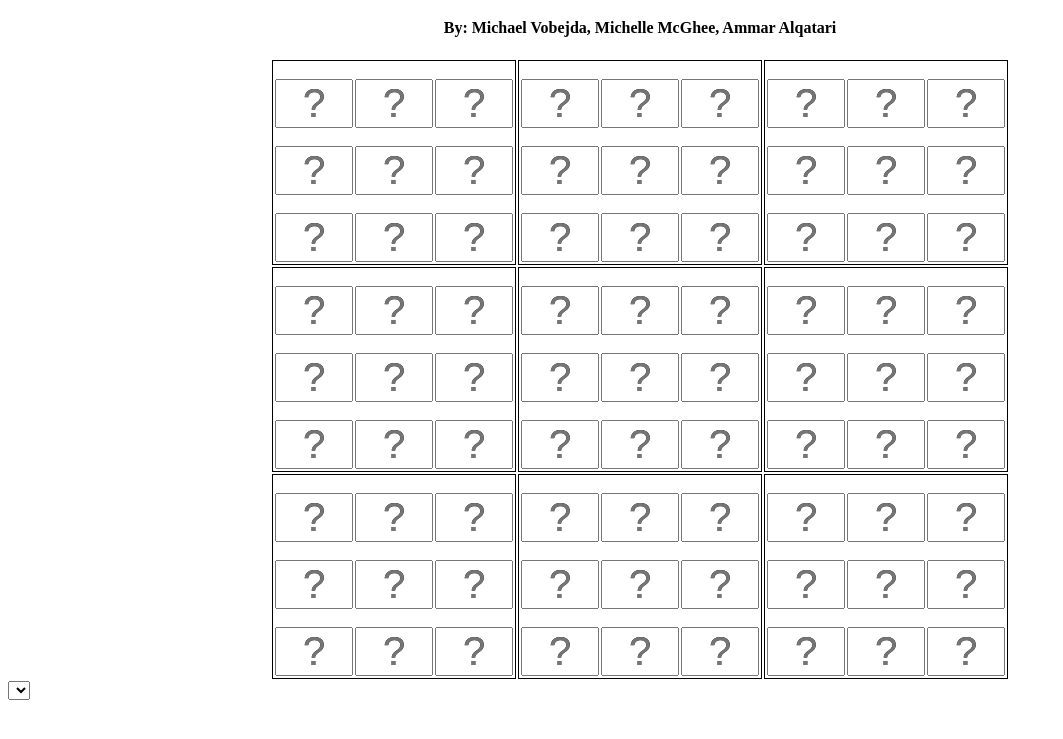
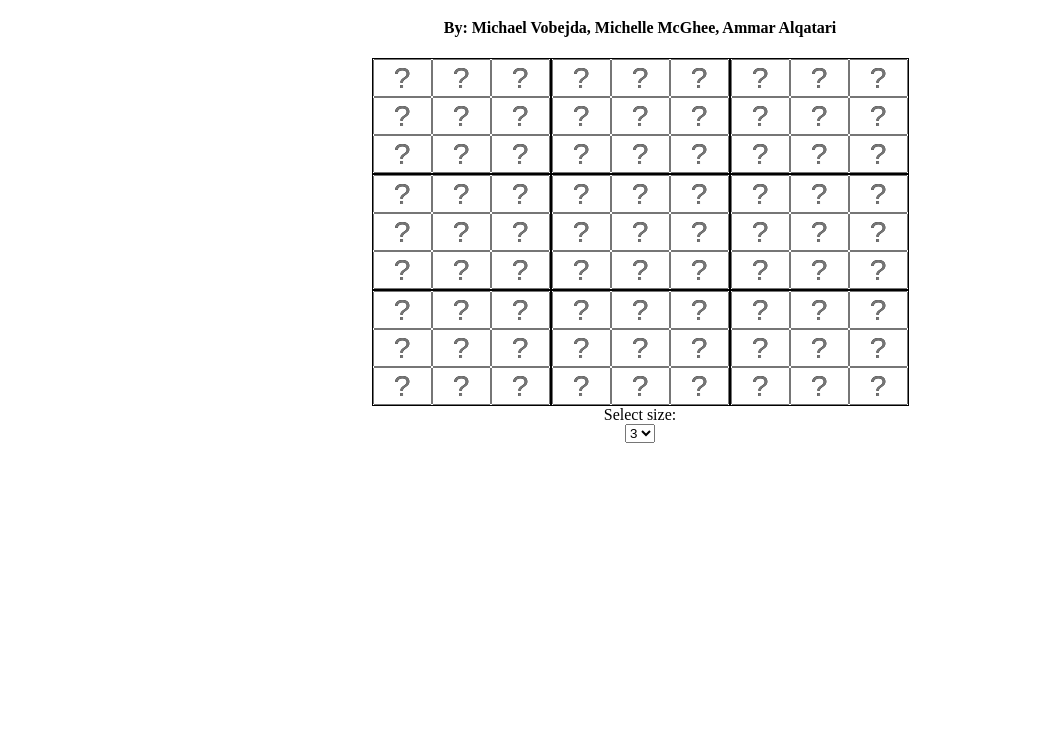
Before and after one commit to michaelvobejda/BDD, a website: page index.html in a window 1280 px wide. Shown: the part 61-800 px from the top of the page, without its empty margins (0-1063 px from the left). Drawn offline with nearby package versions, Linux system fonts and the light colour scheme; some packages are replaced by stand-ins of ours.

Commit message:
Implement size selection

```diff
--- a/components/board/board-controller.js
+++ b/components/board/board-controller.js
@@ -3,16 +3,16 @@
 BDDapp.controller('BoardController', ['$scope',
     function($scope) {
 
-        $scope.getSizeOptions = [1, 2, 3, 4, 5, 6, 7, 8, 9];
+        $scope.sizeOptions = [1, 2, 3, 4, 5];
 
-        $scope.size = 3;
+        $scope.size = $scope.sizeOptions[2];
 
         $scope.getSize = function() {
             return new Array($scope.size);
         };
 
-        $scope.updateBoard = function() {
-            $scope.$apply();
+        $scope.updateBoard = function(newSize) {
+            $scope.size = newSize;
         }
 
     }]);
--- a/components/board/board-template.html
+++ b/components/board/board-template.html
@@ -10,7 +10,7 @@
                         <td ng-repeat="x in getSize() track by $index">
                             <p>{{x}}</p>
                             <p>{{y}}</p>
-                            <input type="text" id="space" maxlength="1" placeholder="?" size="1" value=""/>
+                            <input type="text" id="space" maxlength="1" placeholder="?" size="1" value="" onclick="spaceClicked()"/>
                         </td>
                     </tr>
 
@@ -22,7 +22,7 @@
 
 </table>
 
-
-<select id="size" ng-model="size" onchange="updateBoard()">
-    <option ng-repeat="x in getSizeOptions()" value="x"></option>
+<p>Select size:</p>
+<select id="selectSize" ng-model="size" ng-change="updateBoard(size)" data-ng-options="option for option in sizeOptions">
+    <!-- <option value="">Select size:</option> -->
 </select>
--- a/components/board/board.css
+++ b/components/board/board.css
@@ -2,28 +2,35 @@
     margin-left: auto;
     margin-right: auto;
     text-align: center;
+    border-collapse: collapse;
+    border-spacing: 0px;
+    vertical-align: top;
+
 }
 
-.board {
+/* .board {
     height: 300px;
     width: 300px;
-}
+} */
 
 .box {
-    height: 100px;
-    width: 100px;
+    height: 30px;
+    width: 30px;
     border: 1px solid black;
     /* cellspacing: 0px; */
+    border-collapse: collapse;
 }
 
 tr td {
     padding: 0px;
     margin: 0px;
     border: 0px;
+    border-collapse: collapse;
+    border-spacing: 0px;
 }
 
 #space {
-    font-size: 40px;
+    font-size: 30px;
     text-align: center;
     /* border: none; */
     color: transparent;
@@ -32,6 +39,7 @@ tr td {
     padding: 0px;
     margin: 0px;
     border-spacing: 0px;
+    border-collapse: collapse;
 }
 
 #space:hover {
@@ -39,3 +47,13 @@ tr td {
     background-color: lightgreen;
 
 }
+
+.boardArea {
+    display: block;
+    margin: 0 auto;
+    text-align: center;
+}
+
+p {
+    margin: 0px;
+}
--- a/index.html
+++ b/index.html
@@ -1,6 +1,8 @@
 <!doctype html>
 <html ng-app="BDDapp" ng-controller="MainController">
     <head>
+
+        <link rel="icon" type="image/x-icon" href="favicon.ico?any=param">
         <title>BDD Sodoku</title>
 
         <script src="./node_modules/angular/angular.js" type="text/javascript" ></script>
@@ -18,6 +20,6 @@
     <body>
         <h1 class="title">Binary Decision Diagram</h1>
         <h4 class="title">By: Michael Vobejda, Michelle McGhee, Ammar Alqatari</h4>
-        <div ng-include="'components/board/board-template.html'" ng-controller="BoardController"></div>
+        <div class="boardArea" ng-include="'components/board/board-template.html'" ng-controller="BoardController"></div>
     </body>
 </html>
```
Also changed, not shown: favicon.ico (added).
